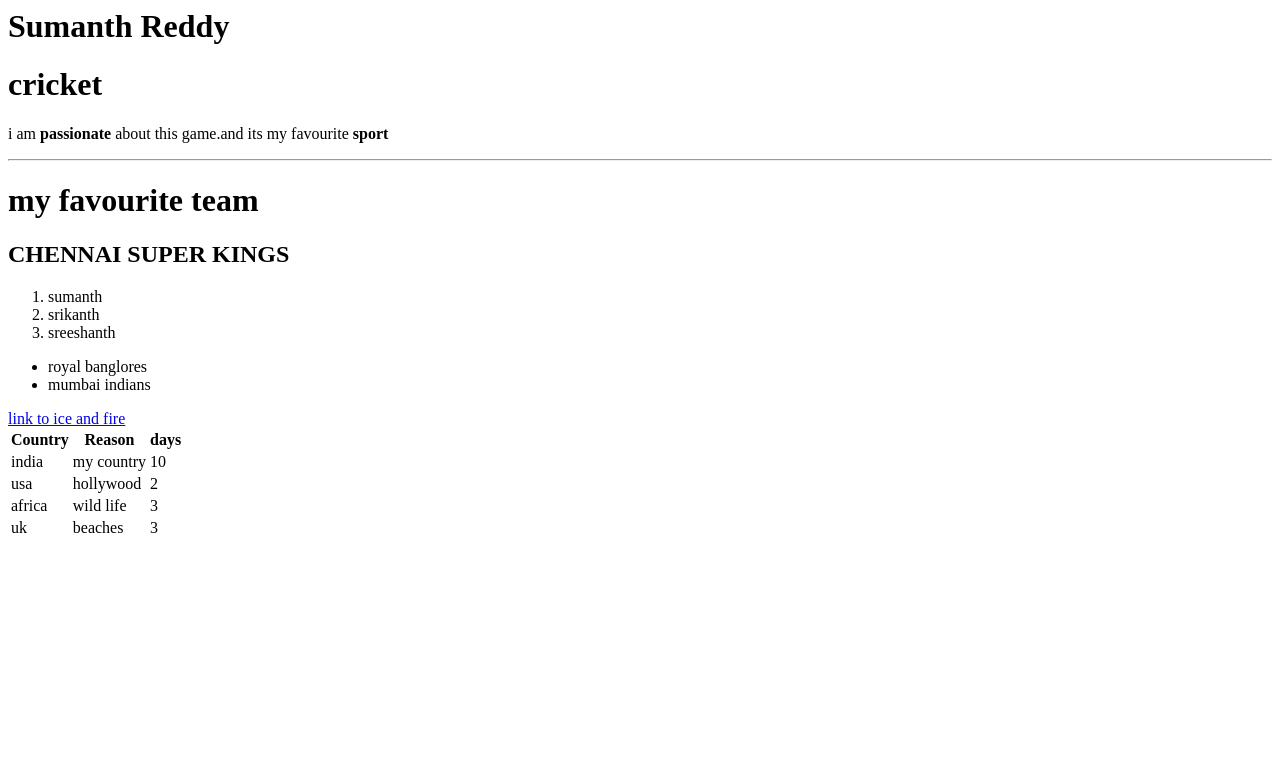
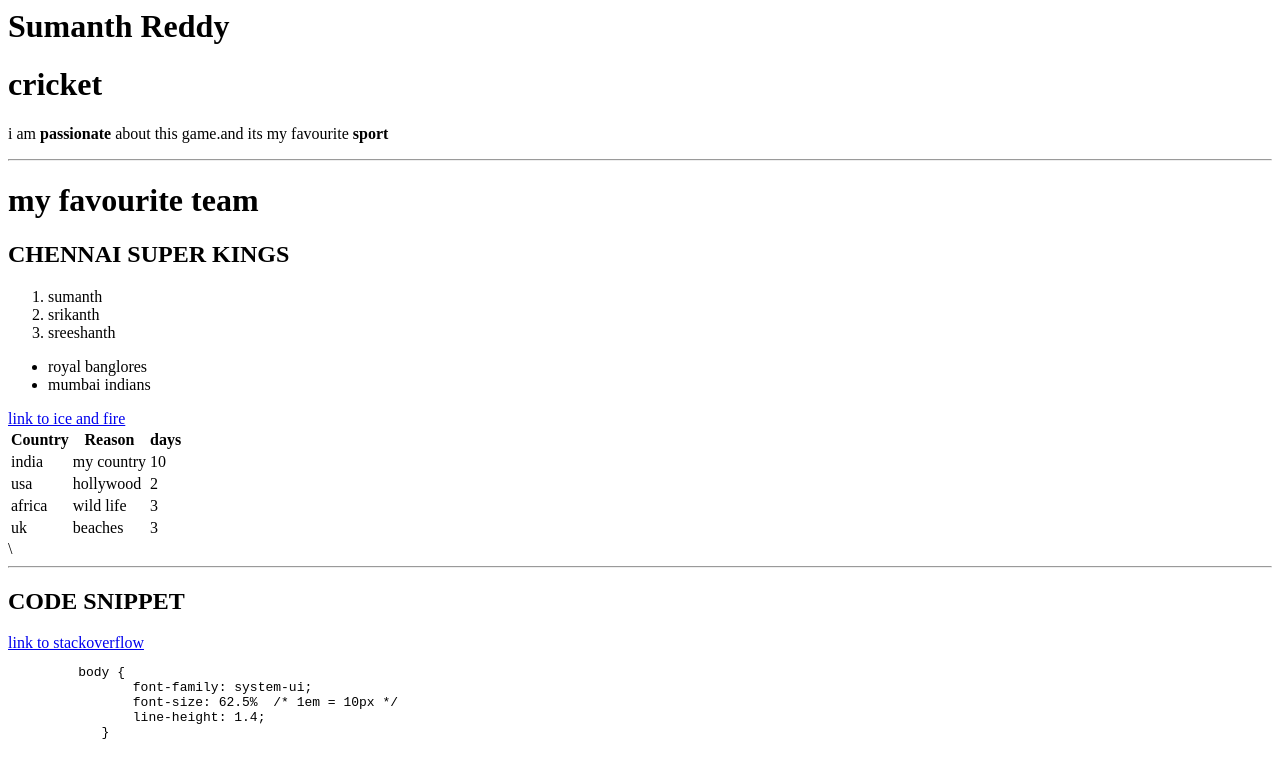
Before and after one commit to 44-563-Web-Apps-S23/44563-webapps-assignment-3-sumanthreddy76, a plain HTML site: page index.html in a window 1280 px wide. Drawn offline with Linux system fonts and the light colour scheme.

Commit message:
css commit

```diff
--- a/index.html
+++ b/index.html
@@ -38,7 +38,7 @@
 
 
     <a href="aboutme.html"> link to ice and fire </a>
-</body>
+
 
 
 
@@ -76,4 +76,28 @@
         <td>3</td>
 
 
-  </table>
+    </table>\
+
+    <hr>
+    <h2>
+        CODE SNIPPET
+    </h2>
+    <a href="https://stackoverflow.com/questions/69467087/how-to-comment-out-css-statement-with-inner-comment"> link to stackoverflow</a>
+        <pre>
+         body {
+                font-family: system-ui;
+                font-size: 62.5%  /* 1em = 10px */
+                line-height: 1.4;
+            }
+        </pre>
+
+
+
+
+
+
+
+
+
+
+</body>
```
